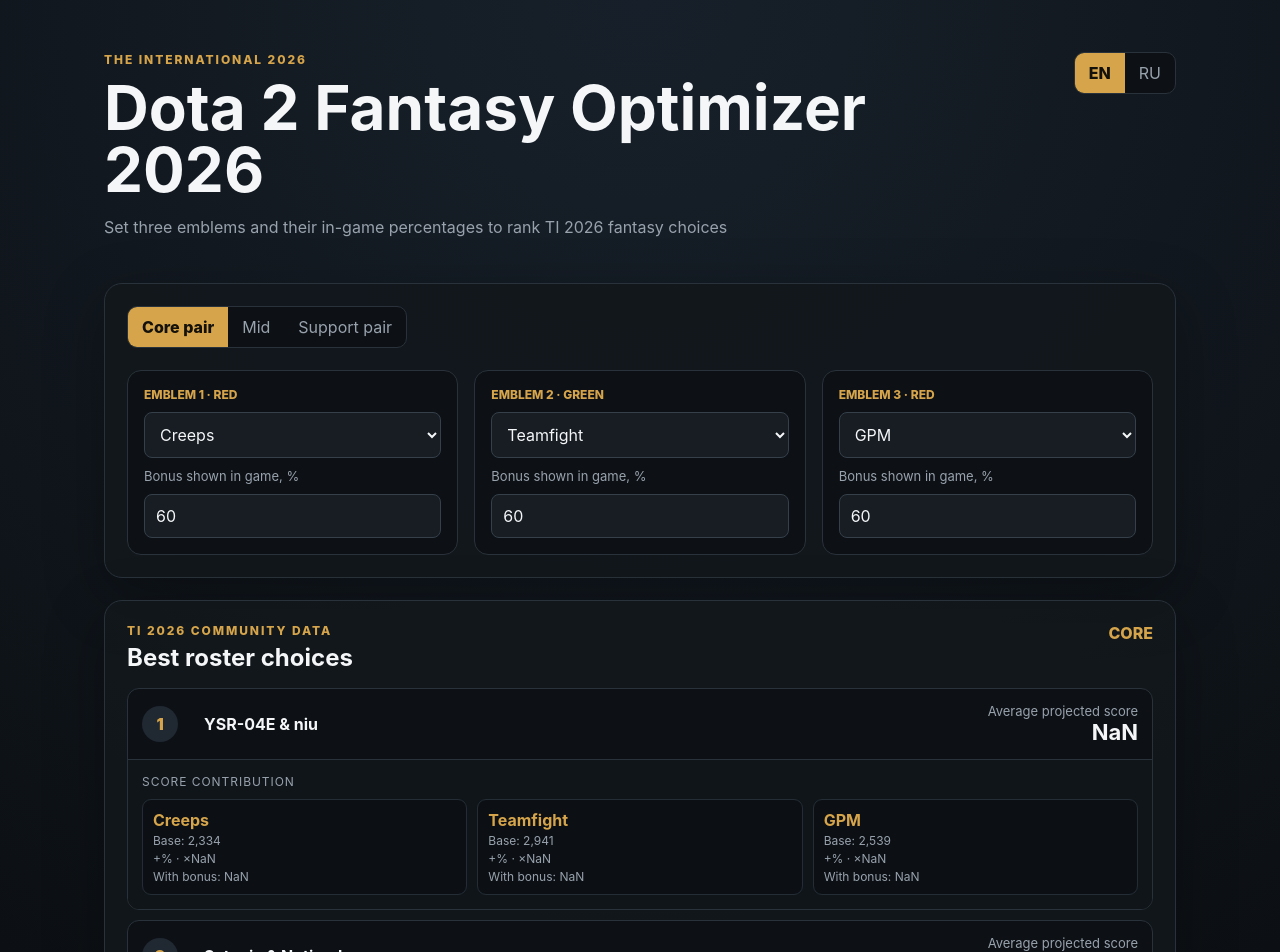
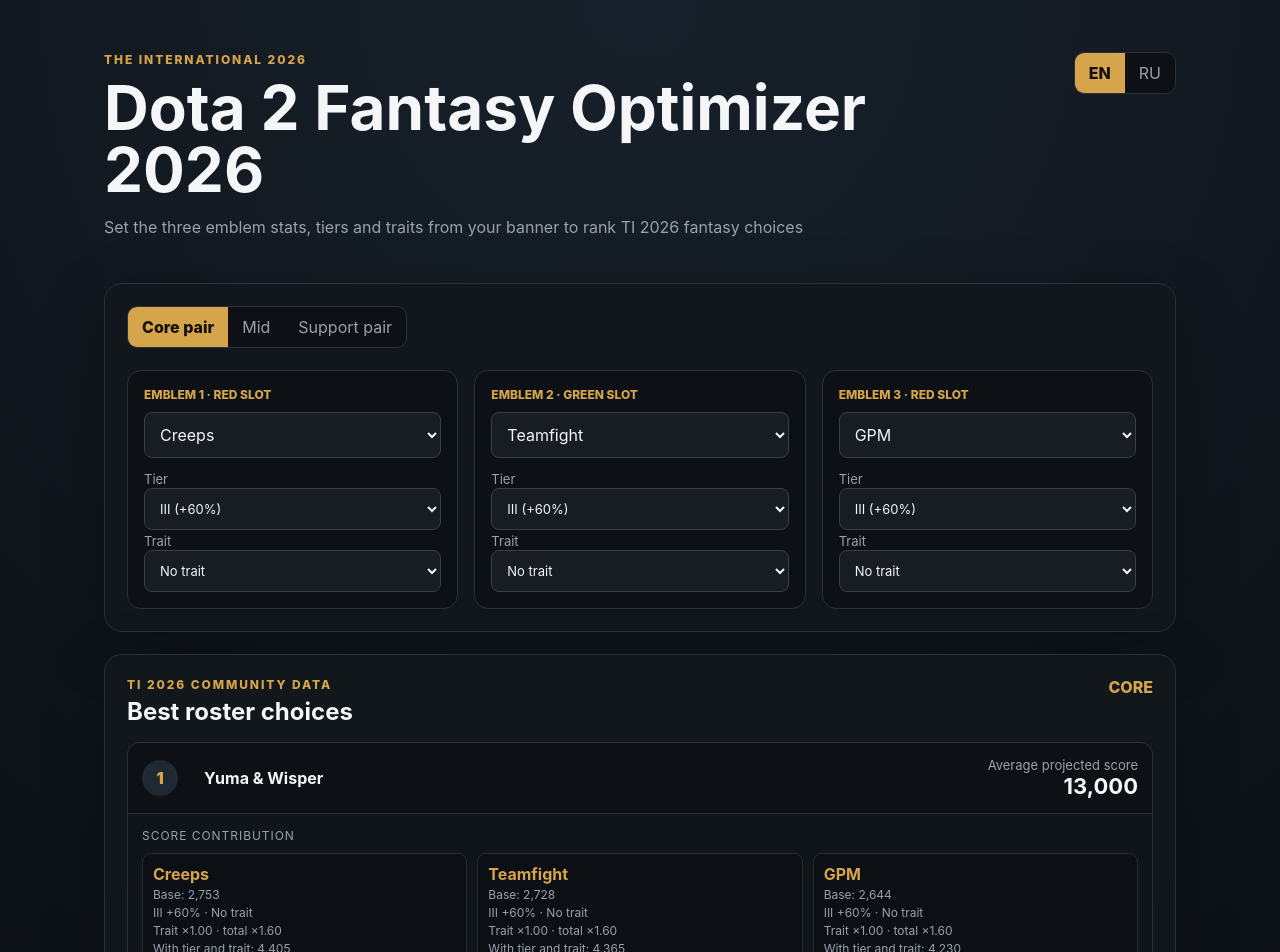
Before and after one commit to Kadadji1/dota2-fantasy-optimizer-2026, a Next.js app: page / in a window 1280 px wide. Shown: the top 952 px of the page. Built offline with nearby package versions, Linux system fonts and the light colour scheme.

Commit message:
feat: add tier and trait controls from official glossary

```diff
--- a/components/Optimizer.tsx
+++ b/components/Optimizer.tsx
@@ -2,74 +2,39 @@
 
 import { useMemo, useState } from "react";
 import { players, roleStats, Role, StatKey } from "../data/players";
-import { averageEmblemValues, methodologyNotes, scoringRules, statColors, tierBonuses } from "../data/rules";
-import { rankPlayers } from "../lib/optimizer";
+import {
+  averageEmblemValues,
+  bannerSlotColors,
+  methodologyNotes,
+  scoringRules,
+  statColors,
+  tierBonuses,
+  traitDescriptions,
+  Tier,
+  Trait
+} from "../data/rules";
+import { rankPlayers, EmblemInput } from "../lib/optimizer";
 
 type Language = "en" | "ru";
 
-type Copy = {
-  subtitle: string;
-  core: string;
-  mid: string;
-  support: string;
-  emblem: string;
-  percentage: string;
-  ranking: string;
-  score: string;
-  breakdown: string;
-  base: string;
-  weighted: string;
-  warning: string;
-  note: string;
-  dataLabel: string;
-  rollGuide: string;
-  rules: string;
-  tierGuide: string;
-  methodology: string;
-};
-
-const text: Record<Language, Copy> = {
+const text = {
   en: {
-    subtitle: "Set three emblems and their in-game percentages to rank TI 2026 fantasy choices",
-    core: "Core pair",
-    mid: "Mid",
-    support: "Support pair",
-    emblem: "Emblem",
-    percentage: "Bonus shown in game, %",
-    ranking: "Best roster choices",
-    score: "Average projected score",
-    breakdown: "Score contribution",
-    base: "Base",
-    weighted: "With bonus",
-    warning: "Duplicate emblems are selected. Each banner slot has a fixed color pattern in game.",
-    note: "Community-derived season averages. The calculator now treats the entered value as a percentage bonus: 60% = ×1.60. Titles and traits are not yet applied automatically.",
-    dataLabel: "TI 2026 COMMUNITY DATA",
-    rollGuide: "What to reroll",
-    rules: "Official scoring rules",
-    tierGuide: "Tier bonuses",
-    methodology: "Methodology and limitations"
+    subtitle: "Set the three emblem stats, tiers and traits from your banner to rank TI 2026 fantasy choices",
+    core: "Core pair", mid: "Mid", support: "Support pair", emblem: "Emblem", tier: "Tier", trait: "Trait",
+    ranking: "Best roster choices", score: "Average projected score", breakdown: "Score contribution", base: "Base",
+    weighted: "With tier and trait", note: "Tier and trait effects use the official in-game glossary. Titles are not applied yet.",
+    dataLabel: "TI 2026 COMMUNITY DATA", rollGuide: "What to reroll", rules: "Official scoring rules",
+    tierGuide: "Tier bonuses", methodology: "Methodology and limitations", traits: "Trait rules", color: "slot"
   },
   ru: {
-    subtitle: "Задайте три эмблемы и проценты из игры — калькулятор ранжирует связки TI 2026",
-    core: "Основа — пара",
-    mid: "Центр",
-    support: "Поддержка — пара",
-    emblem: "Эмблема",
-    percentage: "Бонус на эмблеме, %",
-    ranking: "Лучшие связки",
-    score: "Средний прогнозный счёт",
-    breakdown: "Вклад показателей",
-    base: "База",
-    weighted: "С бонусом",
-    warning: "Выбраны одинаковые показатели. В игре слоты знамени имеют фиксированные цвета.",
-    note: "Используются средние значения из таблиц сообщества. Введённое число теперь считается именно процентом: 60% = ×1,60. Титулы и свойства пока не применяются автоматически.",
-    dataLabel: "ДАННЫЕ СООБЩЕСТВА TI 2026",
-    rollGuide: "Что роллить",
-    rules: "Правила начисления очков",
-    tierGuide: "Бонусы разрядов",
-    methodology: "Методика и ограничения"
+    subtitle: "Выберите показатели, разряды и свойства трёх эмблем — калькулятор ранжирует связки TI 2026",
+    core: "Основа — пара", mid: "Центр", support: "Поддержка — пара", emblem: "Эмблема", tier: "Разряд", trait: "Свойство",
+    ranking: "Лучшие связки", score: "Средний прогнозный счёт", breakdown: "Вклад показателей", base: "База",
+    weighted: "С разрядом и свойством", note: "Разряды и свойства рассчитываются по официальному внутриигровому глоссарию. Титулы пока не применяются.",
+    dataLabel: "ДАННЫЕ СООБЩЕСТВА TI 2026", rollGuide: "Что роллить", rules: "Правила начисления очков",
+    tierGuide: "Бонусы разрядов", methodology: "Методика и ограничения", traits: "Правила свойств", color: "слот"
   }
-};
+} as const;
 
 const labels: Record<StatKey, { en: string; ru: string }> = {
   gpm: { en: "GPM", ru: "З/М" }, deaths: { en: "Deaths", ru: "Смерти" }, creeps: { en: "Creeps", ru: "Крипы" },
@@ -80,19 +45,37 @@ const labels: Record<StatKey, { en: string; ru: string }> = {
   watchers: { en: "Watchers", ru: "Захват смотрителей" }, runes: { en: "Runes", ru: "Руны" }, smokes: { en: "Smokes", ru: "Применения Smoke of Deceit" }
 };
 
-const defaults: Record<Role, { stat: StatKey; percentage: number }[]> = {
-  core: [{ stat: "creeps", percentage: 60 }, { stat: "teamfight", percentage: 60 }, { stat: "gpm", percentage: 60 }],
-  mid: [{ stat: "kills", percentage: 60 }, { stat: "runes", percentage: 60 }, { stat: "teamfight", percentage: 60 }],
-  support: [{ stat: "wards", percentage: 60 }, { stat: "teamfight", percentage: 60 }, { stat: "stacks", percentage: 60 }]
+const traitLabels: Record<Trait, { en: string; ru: string }> = {
+  none: { en: "No trait", ru: "Без свойства" }, fractal: { en: "Fractal", ru: "Фрактальная" },
+  benevolent: { en: "Benevolent", ru: "Благотворная" }, vampiric: { en: "Vampiric", ru: "Вампирическая" },
+  unique: { en: "Unique", ru: "Уникальная" }, friendly: { en: "Friendly", ru: "Дружелюбная" }
+};
+
+const defaults: Record<Role, EmblemInput[]> = {
+  core: [
+    { stat: "creeps", tier: "III", trait: "none" },
+    { stat: "teamfight", tier: "III", trait: "none" },
+    { stat: "gpm", tier: "III", trait: "none" }
+  ],
+  mid: [
+    { stat: "kills", tier: "III", trait: "none" },
+    { stat: "runes", tier: "III", trait: "none" },
+    { stat: "teamfight", tier: "III", trait: "none" }
+  ],
+  support: [
+    { stat: "wards", tier: "III", trait: "none" },
+    { stat: "teamfight", tier: "III", trait: "none" },
+    { stat: "stacks", tier: "III", trait: "none" }
+  ]
 };
 
 export default function Optimizer() {
   const [language, setLanguage] = useState<Language>("en");
   const [role, setRole] = useState<Role>("core");
-  const [emblems, setEmblems] = useState(defaults.core);
+  const [emblems, setEmblems] = useState<EmblemInput[]>(defaults.core);
   const t = text[language];
+
   const ranking = useMemo(() => rankPlayers(players, role, emblems), [role, emblems]);
-  const duplicateEmblems = new Set(emblems.map((item) => item.stat)).size !== emblems.length;
   const rollRanking = useMemo(() => {
     const values = averageEmblemValues[role];
     return roleStats[role]
@@ -120,27 +103,43 @@ export default function Optimizer() {
         <div className="role-tabs">
           {(["core", "mid", "support"] as Role[]).map((item) => <button key={item} className={role === item ? "active" : ""} onClick={() => changeRole(item)}>{t[item]}</button>)}
         </div>
+
         <div className="emblem-grid">
-          {emblems.map((emblem, index) => (
-            <article className="emblem-card" key={index}>
-              <span>{t.emblem} {index + 1} · {statColors[emblem.stat]}</span>
+          {emblems.map((emblem, index) => {
+            const slotColor = bannerSlotColors[role][index];
+            const availableStats = roleStats[role].filter((stat) => statColors[stat] === slotColor);
+            return (
+              <article className={`emblem-card color-${slotColor}`} key={index}>
+                <span>{t.emblem} {index + 1} · {slotColor} {t.color}</span>
                 <select value={emblem.stat} onChange={(event) => {
                   const next = [...emblems];
                   next[index] = { ...next[index], stat: event.target.value as StatKey };
                   setEmblems(next);
                 }}>
-                {roleStats[role].map((stat) => <option key={stat} value={stat}>{labels[stat][language]}</option>)}
+                  {availableStats.map((stat) => <option key={stat} value={stat}>{labels[stat][language]}</option>)}
                 </select>
-              <label>{t.percentage}</label>
-              <input type="number" min="0" max="400" step="1" value={emblem.percentage} onChange={(event) => {
+
+                <div className="control-pair">
+                  <label>{t.tier}<select value={emblem.tier} onChange={(event) => {
                     const next = [...emblems];
-                next[index] = { ...next[index], percentage: Math.max(0, Number(event.target.value)) };
+                    next[index] = { ...next[index], tier: event.target.value as Tier };
                     setEmblems(next);
-              }} />
+                  }}>
+                    {(Object.keys(tierBonuses) as Tier[]).map((tier) => <option key={tier} value={tier}>{tier} (+{tierBonuses[tier]}%)</option>)}
+                  </select></label>
+
+                  <label>{t.trait}<select value={emblem.trait} onChange={(event) => {
+                    const next = [...emblems];
+                    next[index] = { ...next[index], trait: event.target.value as Trait };
+                    setEmblems(next);
+                  }}>
+                    {(Object.keys(traitLabels) as Trait[]).map((trait) => <option key={trait} value={trait}>{traitLabels[trait][language]}</option>)}
+                  </select></label>
+                </div>
               </article>
-          ))}
+            );
+          })}
         </div>
-        {duplicateEmblems && <p className="warning">{t.warning}</p>}
       </section>
 
       <section className="ranking-section">
@@ -153,7 +152,13 @@ export default function Optimizer() {
                 <div className="score"><span>{t.score}</span><strong>{Math.round(score).toLocaleString(language === "ru" ? "ru-RU" : "en-US")}</strong></div>
               </div>
               {index < 3 && <div className="contribution-panel"><span className="contribution-title">{t.breakdown}</span><div className="contribution-grid">
-                {contributions.map((item) => <div className="contribution-item" key={item.stat}><strong>{labels[item.stat][language]}</strong><span>{t.base}: {item.baseValue.toLocaleString()}</span><span>+{item.percentage}% · ×{item.factor.toFixed(2)}</span><span>{t.weighted}: {Math.round(item.weightedValue).toLocaleString()}</span></div>)}
+                {contributions.map((item) => <div className="contribution-item" key={item.stat}>
+                  <strong>{labels[item.stat][language]}</strong>
+                  <span>{t.base}: {item.baseValue.toLocaleString()}</span>
+                  <span>{item.tier} +{item.tierBonus}% · {traitLabels[item.trait][language]}</span>
+                  <span>Trait ×{item.traitFactor.toFixed(2)} · total ×{item.factor.toFixed(2)}</span>
+                  <span>{t.weighted}: {Math.round(item.weightedValue).toLocaleString()}</span>
+                </div>)}
               </div></div>}
             </article>
           ))}
@@ -166,9 +171,13 @@ export default function Optimizer() {
           {rollRanking.slice(0, 8).map(({ stat, value }) => <li key={stat}><span>{labels[stat][language]} · {statColors[stat]}</span><strong>{value.toLocaleString()}</strong></li>)}
         </ol></article>
         <article className="panel info-card"><div className="eyebrow">{t.tierGuide}</div><h2>{t.tierGuide}</h2><div className="tier-grid">
-          {Object.entries(tierBonuses).map(([tier, value]) => <div key={tier}><strong>{tier}</strong><span>+{value}%</span></div>)}
+          {(Object.entries(tierBonuses) as [Tier, number][]).map(([tier, value]) => <div key={tier}><strong>{tier}</strong><span>+{value}%</span></div>)}
         </div></article>
       </section>
+
+      <section className="panel rules-section"><div className="eyebrow">{t.traits}</div><h2>{t.traits}</h2><div className="rules-grid">
+        {(Object.keys(traitDescriptions) as Trait[]).filter((trait) => trait !== "none").map((trait) => <div className="rule-item" key={trait}><strong>{traitLabels[trait][language]}</strong><span>{traitDescriptions[trait][language]}</span></div>)}
+      </div></section>
 
       <section className="panel rules-section"><div className="eyebrow">{t.rules}</div><h2>{t.rules}</h2><div className="rules-grid">
         {roleStats[role].filter((stat) => scoringRules[stat]).map((stat) => <div className="rule-item" key={stat}><strong>{labels[stat][language]}</strong><span>{scoringRules[stat]}</span></div>)}
```
Lines whose indentation alone changed are shown as unchanged.
